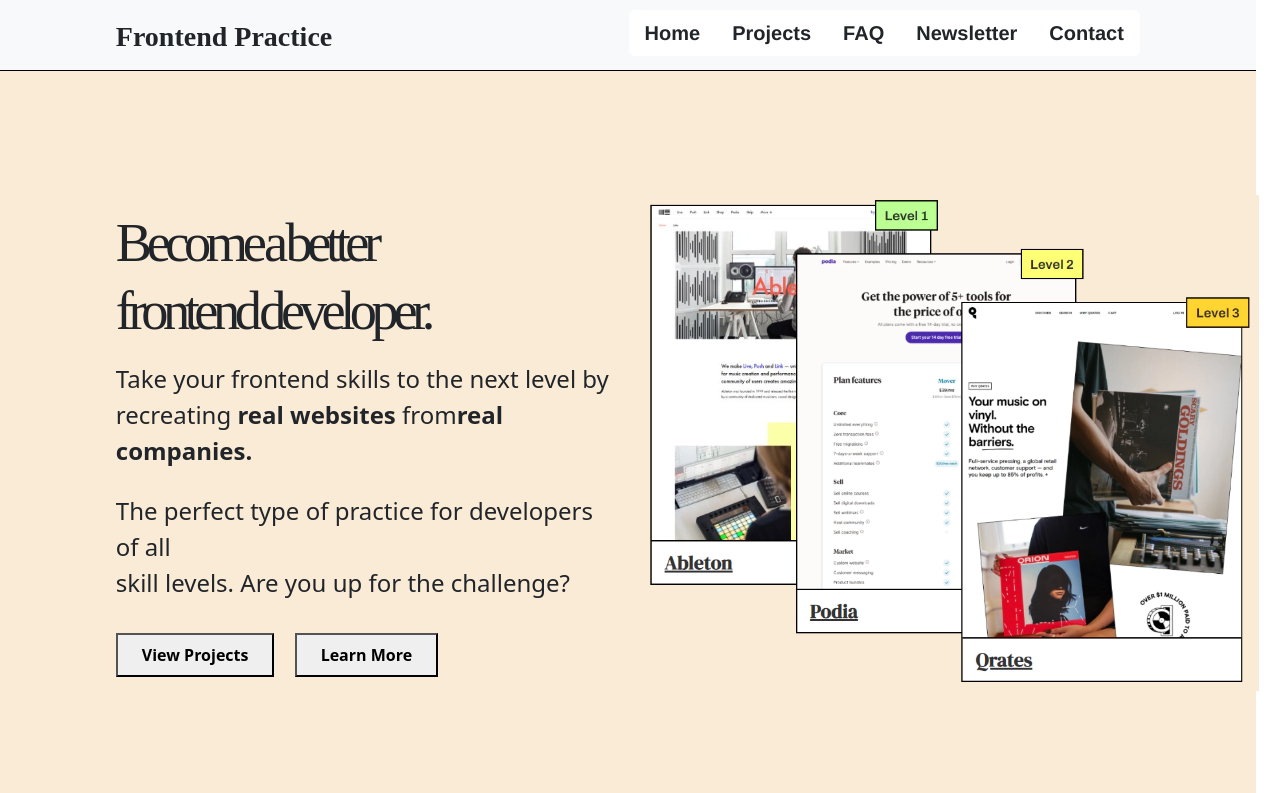
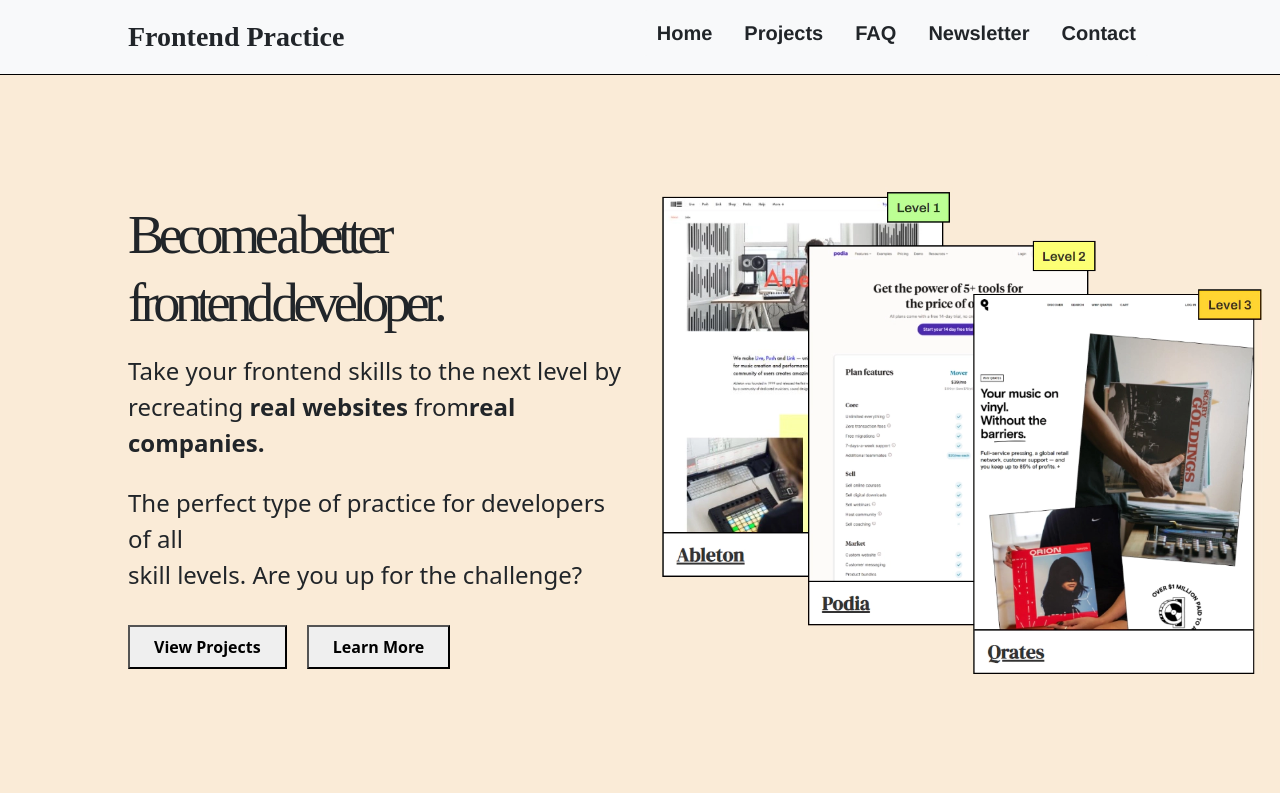
Before and after one commit to sanjeev018/git-templlate, a plain HTML site: page index.html in a window 1280 px wide. Shown: the top 793 px of the page. Drawn offline with nearby package versions, Linux system fonts and the light colour scheme.

Commit message:
remove hight this template

```diff
--- a/index.css
+++ b/index.css
@@ -3,9 +3,6 @@
     margin: 0px;
 }
 
-.main_container{
-    width:98.1vw;
-}
 .nav_cont{
     border-bottom: .1em solid black;
 }
@@ -22,10 +19,6 @@
     text-decoration: underline;
 }
 
-.top_div_row{
-    height: 8.8vh;
-}
-
 .li_class{
    font-family:'Franklin Gothic Medium', 'Arial Narrow', Arial, sans-serif;
    padding-top:.5em;
@@ -34,10 +27,7 @@
 .container_2nd{
     background-color:#FAEBD7;
     border-bottom: .1em solid black;
-}
-
-.row_2nd{
-    height: 93vh;
+    padding: 7em 0em 7em 0em;
 }
 
  .div_2nd{
@@ -66,6 +56,7 @@ font-family:inherit;
  .vp_button:hover{
     background-color: black;
     color: white;
+    transition: all 1s;
  }
 
  .lm_button{
@@ -73,8 +64,8 @@ font-family:inherit;
  }
 
  .ableton_img{
-    height: 31em;
- }
+   height: 31em;
+}
  /* container 2nd end */
 
  .container_3rd{
--- a/index.html
+++ b/index.html
@@ -27,11 +27,11 @@
                     <!-- col_end -->
                     <div class="col-5">
                         <ul class="list-group list-group-horizontal d-flex justify-content-end fw-bold fs-5 li_class">
-                            <li class="list-group-item border-0">Home</li>
-                            <li class="list-group-item border-0 ">Projects</li>
-                            <li class="list-group-item border-0">FAQ</li>
-                            <li class="list-group-item border-0">Newsletter</li>
-                            <li class="list-group-item border-0">Contact</li>
+                            <li class="list-group-item border-0 bg-light">Home</li>
+                            <li class="list-group-item border-0 bg-light">Projects</li>
+                            <li class="list-group-item border-0 bg-light">FAQ</li>
+                            <li class="list-group-item border-0 bg-light">Newsletter</li>
+                            <li class="list-group-item border-0 bg-light">Contact</li>
                         </ul>
                     </div>
                 </div>
@@ -41,7 +41,7 @@
 
         <div class="container_2nd d-flex justify-content-center ">
             <div class="div_2nd">
-                <div class="row  d-flex align-items-center row_2nd">
+                <div class="row  d-flex align-items-center">
             <div class="col-6">
     <div>
   <p class=" become_p lh-sm ">Become a better<br>frontend developer.</p>
```
